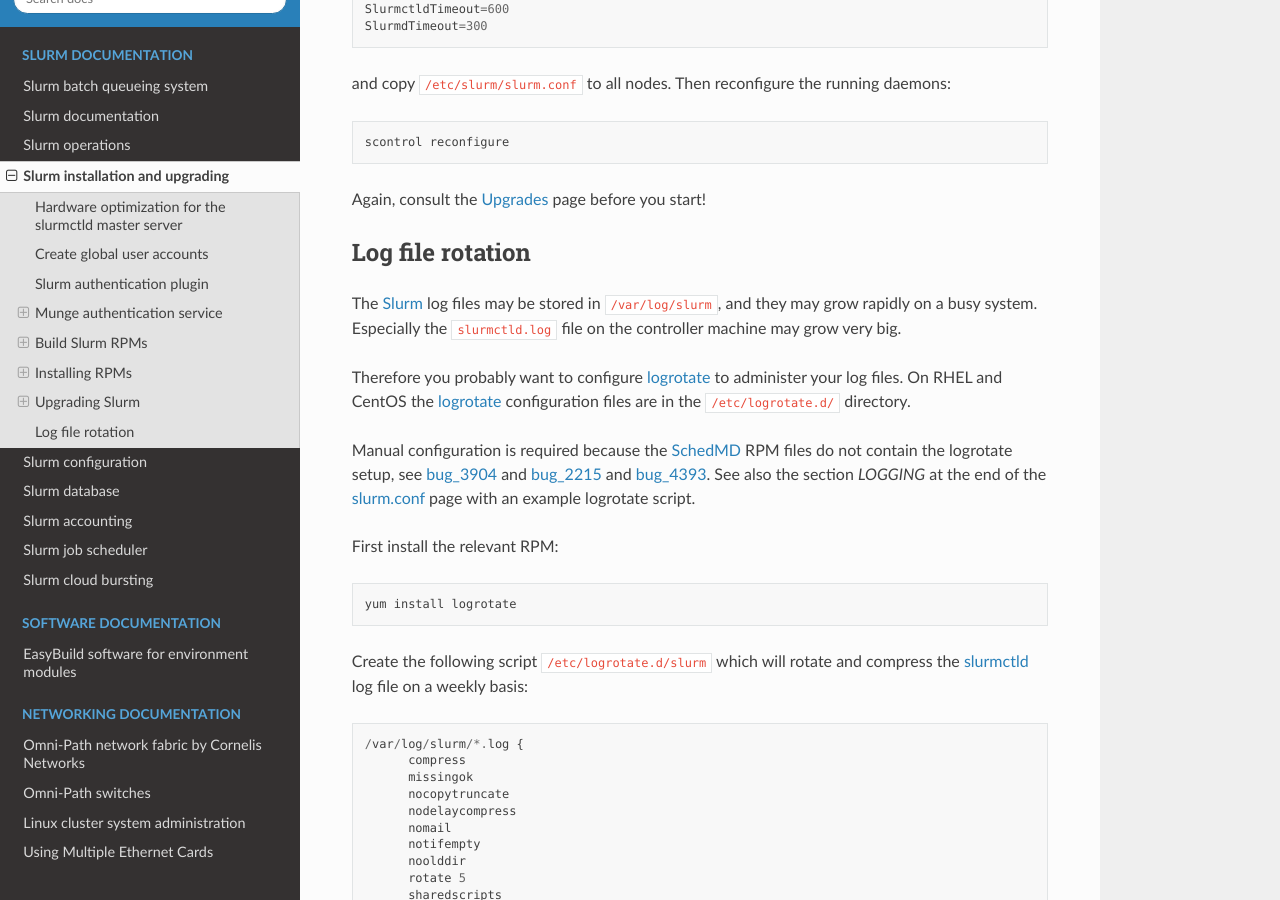
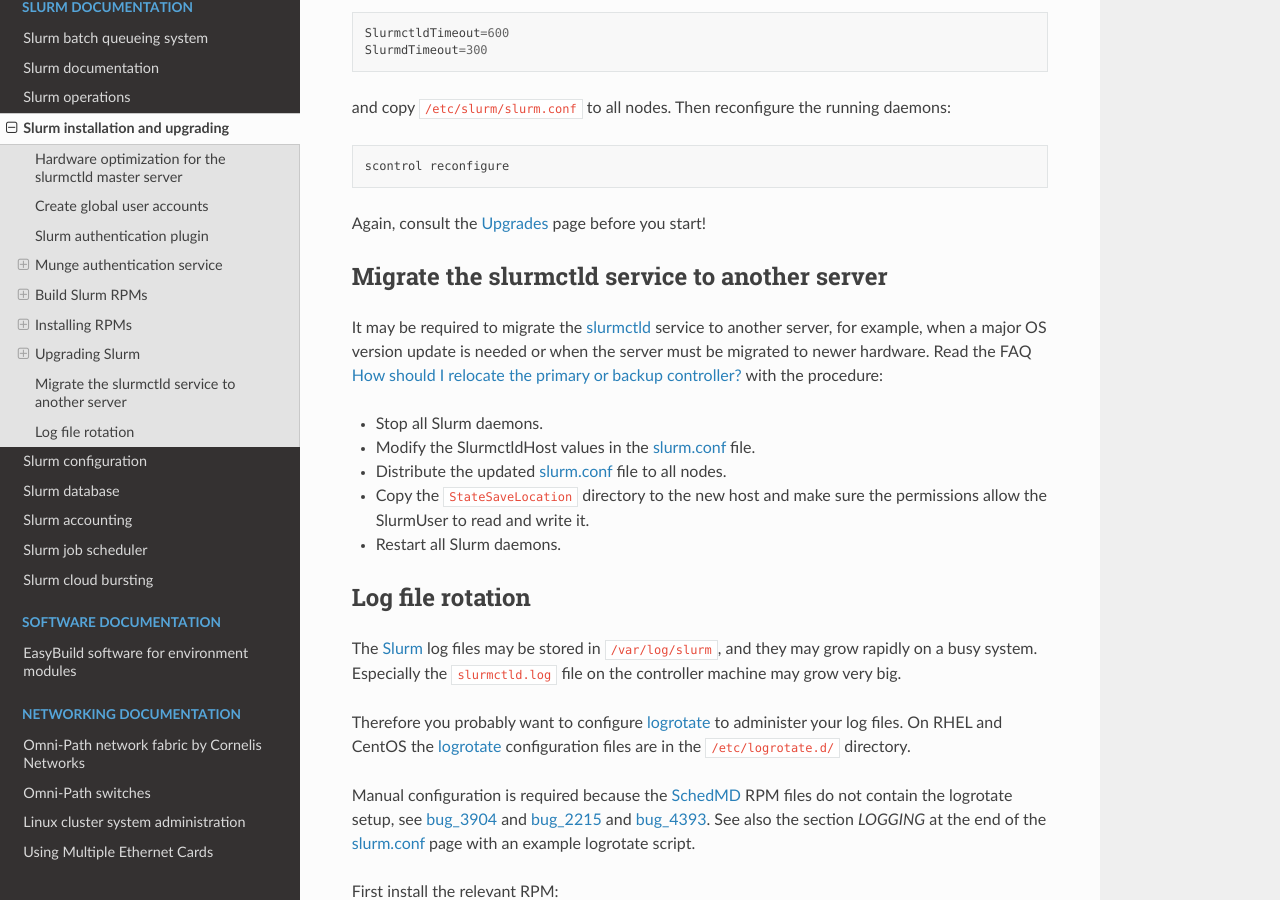
Before and after one commit to OleHolmNielsen/Niflheim_system, a Sphinx documentation site: the page built from docs/Slurm_installation.rst, in a window 1280 px wide and 900 px high, scrolled down 23058 px. Built offline with Sphinx 7.4.7 and the Read the Docs theme 2.0.0, drawn with Linux system fonts in a browser that asks for light colours; some of the changed text lies outside the part shown.

Commit message:
Migrate the slurmctld service to another server

```diff
--- a/docs/Slurm_installation.rst
+++ b/docs/Slurm_installation.rst
@@ -984,6 +984,19 @@
 
 .. _slurmd: https://slurm.schedmd.com/slurmd.html
 
+Migrate the slurmctld service to another server
+=================================================
+
+It may be required to migrate the slurmctld_ service to another server, for example,
+when a major OS version update is needed or when the server must be migrated to newer hardware.
+Read the FAQ `How should I relocate the primary or backup controller? <https://slurm.schedmd.com/faq.html#controller>`_ with the procedure:
+
+* Stop all Slurm daemons.
+* Modify the SlurmctldHost values in the slurm.conf_ file.
+* Distribute the updated slurm.conf_ file to all nodes.
+* Copy the ``StateSaveLocation`` directory to the new host and make sure the permissions allow the SlurmUser to read and write it.
+* Restart all Slurm daemons.
+
 Log file rotation
 =================
 
```
